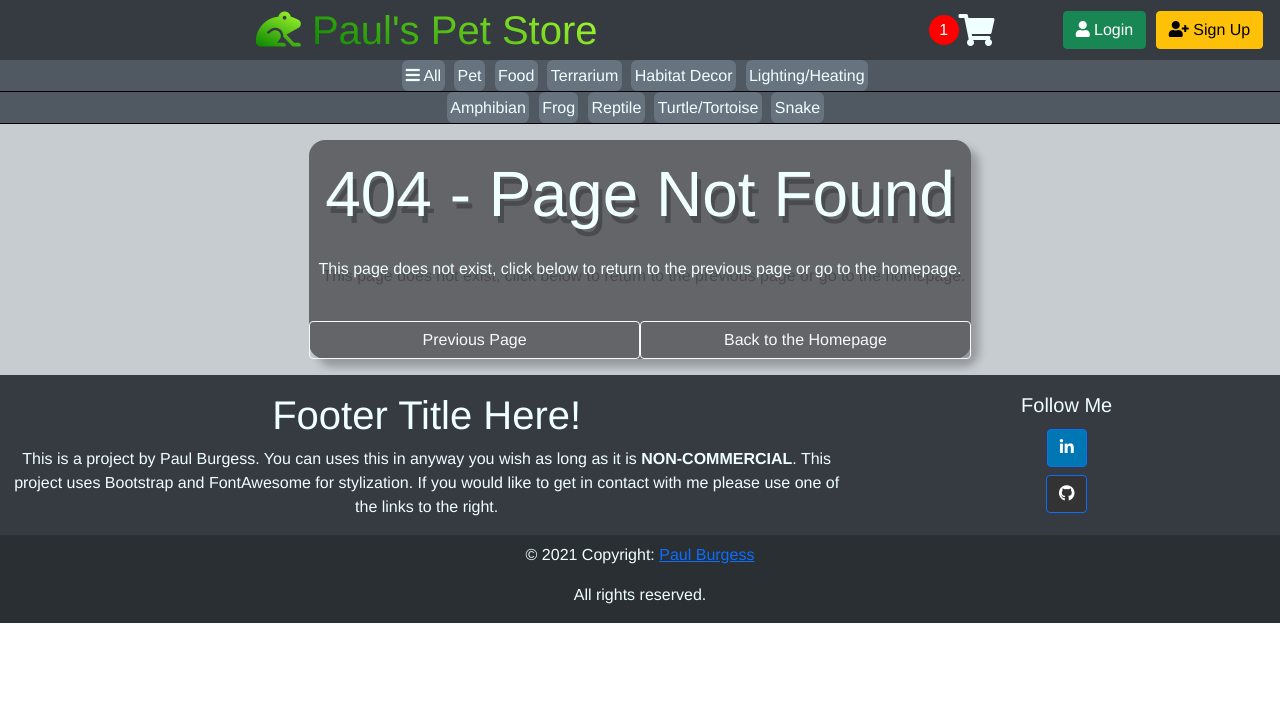
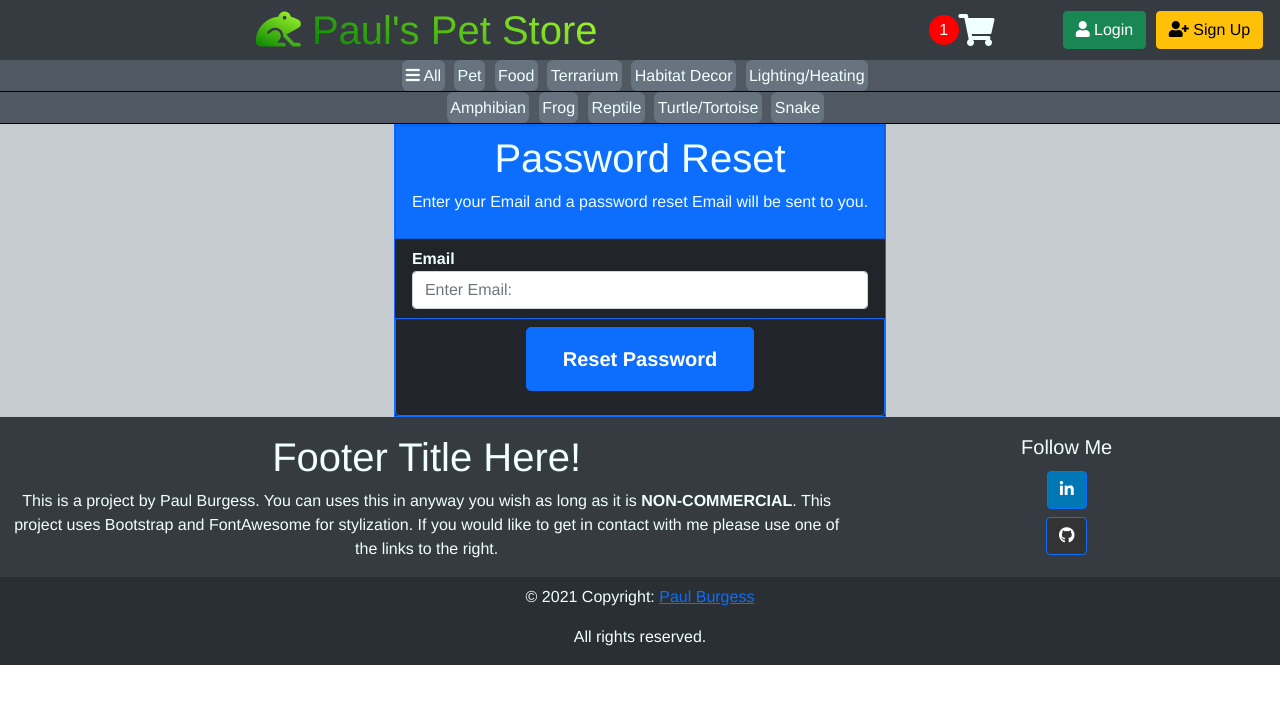
Before and after one commit to PaulBurgess1/Vue-Ecommerce, a Vue app: page /password-reset in a window 1280 px wide. Shown: the top 704 px of the page. Built offline with nearby package versions, Linux system fonts and the light colour scheme; no server answers.

Commit message:
Password reset Added

```diff
--- a/src/components/Header.vue
+++ b/src/components/Header.vue
@@ -75,7 +75,7 @@ export default {
     let user =firebase.auth().currentUser;
     onBeforeMount(()=>{
       user =firebase.auth().currentUser;
-      console.log("user "+user);
+      //console.log("user "+user);
       if(user){
         name.value=user.email.split('@')[0]
       }
@@ -83,7 +83,7 @@ export default {
     });
     onUpdated(()=>{
       user =firebase.auth().currentUser;
-      console.log("user "+user);
+      //console.log("user "+user);
       if(user){
         name.value=user.email.split('@')[0]
       }
@@ -97,7 +97,7 @@ export default {
     }
     firebase.auth().onAuthStateChanged((user)=>{
         user =firebase.auth().currentUser;
-        console.log("user "+user);
+        //console.log("user "+user);
         if(user){
           name.value=user.email.split('@')[0]
         }
--- a/src/router/index.js
+++ b/src/router/index.js
@@ -3,6 +3,7 @@ import { createRouter, createWebHistory } from 'vue-router'
 import Home from '../views/Home.vue'
 import Login from '../views/Login.vue'
 import Registration from '../views/Registration.vue'
+import PasswordReset from '../views/PasswordReset.vue'
 import Product from '../views/Product.vue'
 import NotFound from '../views/NotFound.vue'
 
@@ -32,6 +33,11 @@ const routes = [
     component: Registration
   },
   {
+    path: '/password-reset',
+    name: 'PasswordReset',
+    component: PasswordReset
+  },
+  {
     path: '/product/:id',
     name: 'Product',
     component: Product,
--- a/src/views/Login.vue
+++ b/src/views/Login.vue
@@ -14,7 +14,7 @@
             <li class="list-group-item bg-dark">
               <label class="d-block" for="pword"><b>Password</b></label>
               <input type="password" v-model="pword" class="form-control" placeholder="Enter Password: " name="pword" required>
-              <small id="passwordHelp" class="d-block form-text text-muted" style="text-align: left;">Forgot your password? <a href="#" class="link">Click here.</a></small>
+              <small id="passwordHelp" class="d-block form-text text-muted" style="text-align: left;">Forgot your password? <router-link to="/password-reset" class="link">Click here.</router-link></small>
             </li>
 
             <li class="list-group-item bg-dark border border-success">
--- /dev/null
+++ b/src/views/PasswordReset.vue
@@ -0,0 +1,52 @@
+<template>
+  <div class="form-container row">
+        <div class="form-box col">
+            <form @submit.prevent="resetHandle" class="main-form bg-dark w-auto h-auto border border-primary">
+                <ul class="list-group">
+                    <li class="list-group-item rounded-0 bg-primary">
+                        <h1 class="text-center">Password Reset</h1>
+                        <p>Enter your Email and a password reset Email will be sent to you.</p>
+                    </li>
+                    <li class="list-group-item bg-dark">
+                        <label class="d-block" for="email"><b>Email</b></label>
+                        <input type="email" v-model="email" class="form-control" placeholder="Enter Email: " name="email" required>
+                    </li>
+                    <li class="list-group-item bg-dark border border-primary">
+                        <button class="btn btn-primary btn-lg w-50" type="submit"><b>Reset Password</b></button>
+                    </li>
+                </ul>
+            </form>
+        </div>
+  </div>
+</template>
+
+<script>
+import {ref} from "vue";
+import firebase from "firebase";
+export default {
+    name: 'PasswordReset',
+    setup(){
+        const email = ref("");
+        //console.log(email.value)
+        const resetHandle = () =>{
+            firebase.auth().sendPasswordResetEmail(email.value)
+            .then(() => {
+                alert("Password reset email sent!");
+            })
+            .catch((error) => {
+                alert(error.message);
+            });
+
+        }
+        return{
+            resetHandle,
+            email
+    }
+    }
+
+}
+</script>
+
+<style>
+
+</style>
```
